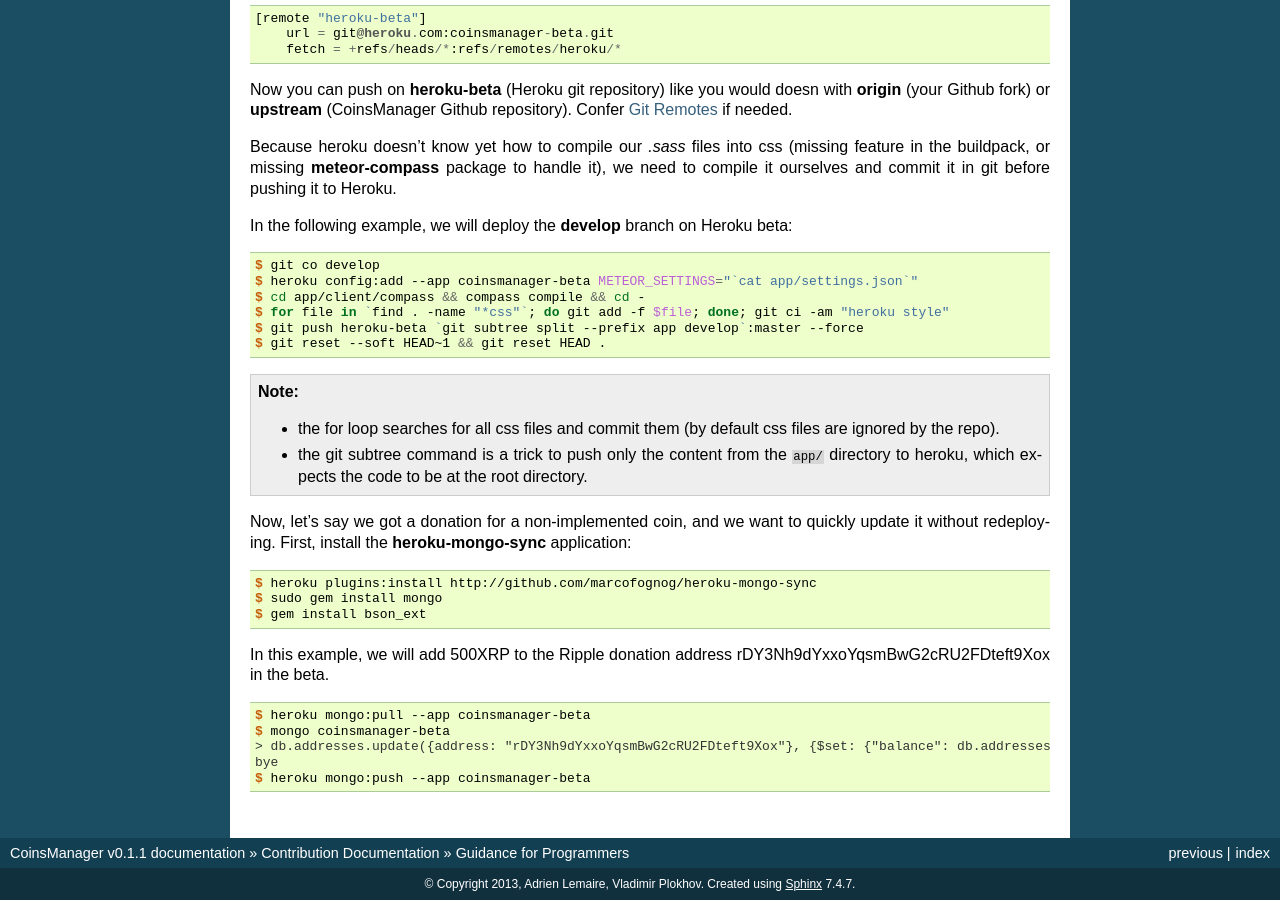
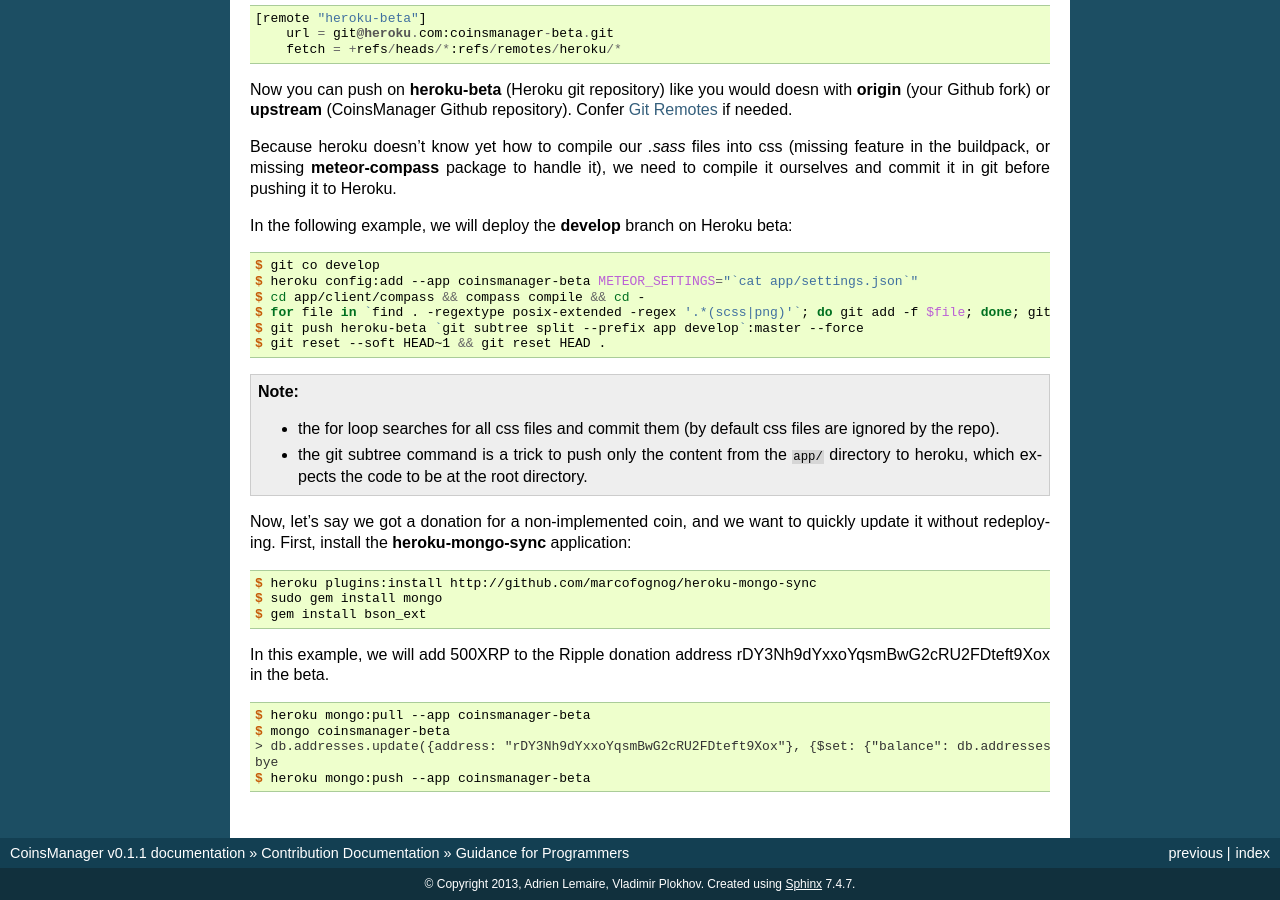
Before and after one commit to CoinsManager/CoinsManager, a Sphinx documentation site: the page built from docs/Contributions/3_code.rst, in a window 1280 px wide and 900 px high, scrolled down 5088 px. Built offline with Sphinx 7.4.7, drawn with Linux system fonts in a browser that asks for light colours; formulas are drawn with MathJax 3.

Commit message:
update deploy command

```diff
--- a/docs/Contributions/3_code.rst
+++ b/docs/Contributions/3_code.rst
@@ -194,7 +194,7 @@
     $ git co develop
     $ heroku config:add --app coinsmanager-beta METEOR_SETTINGS="`cat app/settings.json`"
     $ cd app/client/compass && compass compile && cd -
-    $ for file in `find . -name "*css"`; do git add -f $file; done; git ci -am "heroku style"
+    $ for file in `find . -regextype posix-extended -regex '.*(scss|png)'`; do git add -f $file; done; git ci -am "heroku style"
     $ git push heroku-beta `git subtree split --prefix app develop`:master --force
     $ git reset --soft HEAD~1 && git reset HEAD .
 
```
